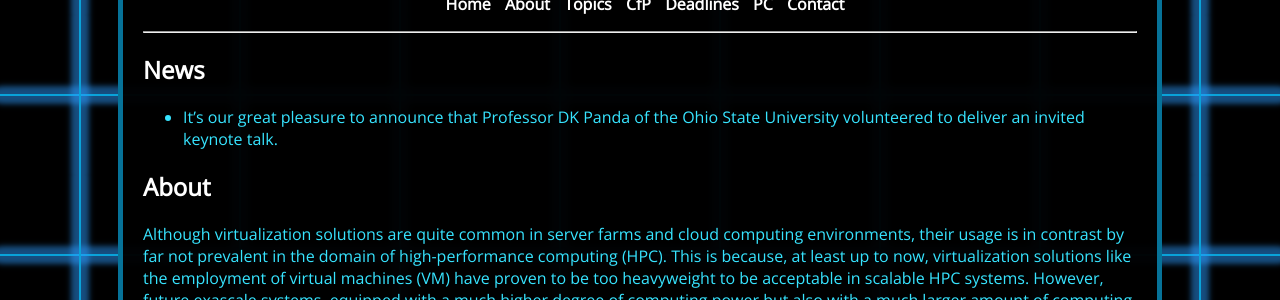
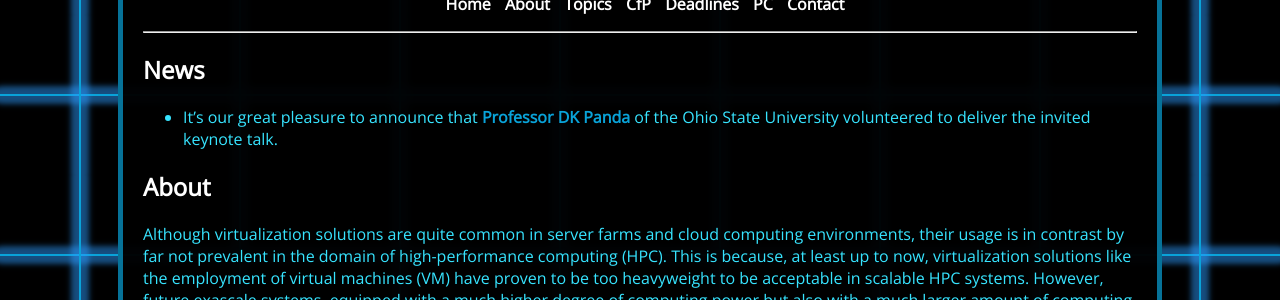
Before and after one commit to VisorHPC/VisorHPC.github.io, a Jekyll site: the page built from index.md, in a window 1280 px wide. Shown: the part 625-925 px from the top of the page. Built offline with Jekyll 4.4.1, drawn with Linux system fonts in a browser that asks for light colours.

Commit message:
Added link to Panda's home page

```diff
--- a/index.md
+++ b/index.md
@@ -4,7 +4,7 @@ layout: default
 
 ## News
 {:id="news"}
- * It’s our great pleasure to announce that Professor DK Panda of the Ohio State University volunteered to deliver an invited keynote talk.
+ * It’s our great pleasure to announce that [Professor DK Panda](http://web.cse.ohio-state.edu/~panda/) of the Ohio State University volunteered to deliver the invited keynote talk.
 
 ## About
 {:id="about"}
```
